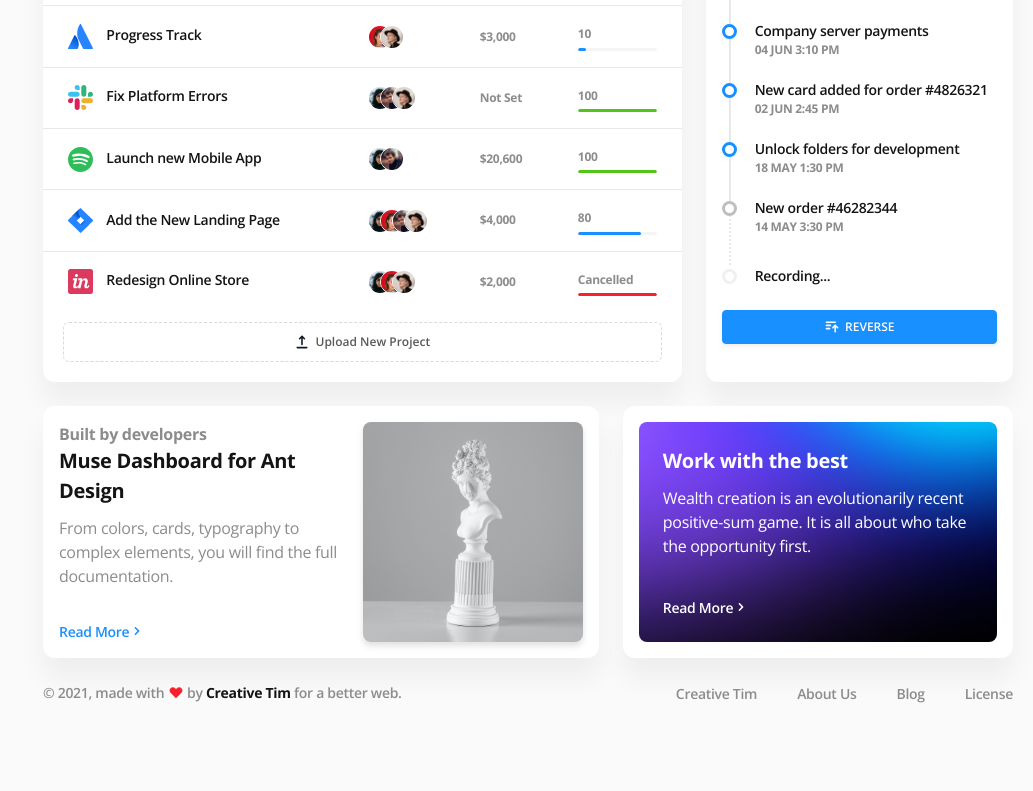
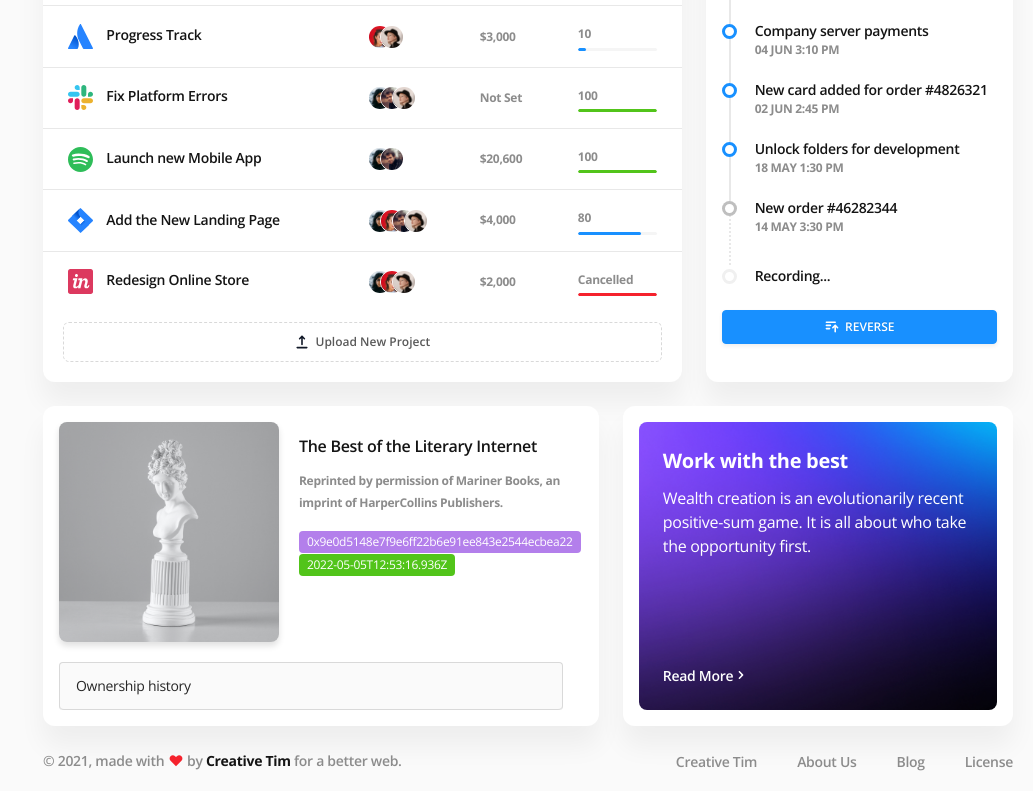
Before and after one commit to mohan-1990/software-license-management-as-nft, a Vue app in the folder app_ui/: page /#/discover in a window 1280 px wide. Shown: the part 899-1690 px from the top of the page, without its empty margins (247-1280 px from the left). Before the commit the page ends 1622 px from the top, so only its background shows below. Built offline with nearby package versions, Linux system fonts and the light colour scheme; what vue-github-buttons would draw is missing.

Commit message:
CardNFT component created for discover view

```diff
--- /dev/null
+++ b/app_ui/src/components/Cards/CardNFT.vue
@@ -0,0 +1,100 @@
+<template>
+
+	<a-card :bordered="false" class="card-info">
+		<a-row type="flex">
+			<a-col class="col-img" :span="24" :xl="12">
+				<div class="card-img-bg">
+					<img src="images/info-card-1.jpg" alt="">
+				</div>
+			</a-col>
+			<a-col class="col-content" :span="24" :xl="12" style="margin-left: 20px">
+				<div class="card-content">
+					<a-list item-layout="vertical"
+					:split="false"
+					:data-source="data">
+						<a-list-item slot="renderItem" slot-scope="item">
+							<a-list-item-meta>
+								<template #title>
+									<h6 class="font-semibold" style="color: #141414">{{ item.title }}</h6>
+								</template>
+								<template #description>
+									<h6 class="text-sm">{{ item.description }}</h6>
+								</template>
+							</a-list-item-meta>
+							<a-row type="flex" align="middle">
+								<a-col :span="24" :md="12">
+									<a-tag color="#B37FEB">{{item.owner}}</a-tag>
+								</a-col>
+							</a-row>
+							<a-row type="flex" align="middle">
+								<a-col :span="24" :md="12">
+									<a-tag color="#52C41A">{{item.created_at}}</a-tag>
+								</a-col>
+							</a-row>
+						</a-list-item>
+					</a-list>
+				</div>
+			</a-col>
+		</a-row>
+		<a-row type="flex">
+			<a-col class="col-content" :span="24" :xl="12" style="margin-top: 20px">
+				<a-collapse expandIconPosition="right">
+					<a-collapse-panel key="1">
+						<template #header>
+							<span>Ownership history</span>
+						</template>
+						<a-timeline pending="Recording...">
+							<a-timeline-item color="green">
+								$2,400 - Redesign store
+								<p>09 JUN 7:20 PM</p>
+							</a-timeline-item>
+							<a-timeline-item color="green">
+								New order #3654323
+								<p>08 JUN 12:20 PM</p>
+							</a-timeline-item>
+							<a-timeline-item color="blue">
+								Company server payments
+								<p>04 JUN 3:10 PM</p>
+							</a-timeline-item>
+							<a-timeline-item color="blue">
+								New card added for order #4826321
+								<p>02 JUN 2:45 PM</p>
+							</a-timeline-item>
+							<a-timeline-item color="blue">
+								Unlock folders for development
+								<p>18 MAY 1:30 PM</p>
+							</a-timeline-item>
+							<a-timeline-item color="gray">
+								New order #46282344
+								<p>14 MAY 3:30 PM</p>
+							</a-timeline-item>
+							<template #pendingDot> </template>
+						</a-timeline>
+					</a-collapse-panel>
+				</a-collapse>
+			</a-col>
+		</a-row>
+	</a-card>
+
+</template>
+
+<script>
+
+	export default ({
+		props: {
+			data: {
+				type: Array,
+				default: () => [],
+			},
+			ownership: {
+				type: Array,
+				default: () => [],
+			},
+		},
+		data() {
+			return {
+			}
+		},
+	})
+
+</script>
--- a/app_ui/src/views/Discover.vue
+++ b/app_ui/src/views/Discover.vue
@@ -72,9 +72,11 @@
 		<a-row :gutter="24" type="flex" align="stretch">
 			<a-col :span="24" :xl="14" class="mb-24">
 
-				<!-- Information Card 1 -->
-				<CardInfo></CardInfo>
-				<!-- / Information Card 1 -->
+				<!-- NFT Card -->
+				<CardNFT
+				:data="nftCardData"
+				></CardNFT>
+				<!-- / NFT Card -->
 
 			</a-col>
 			<a-col :span="24" :xl="10" class="mb-24">
@@ -107,8 +109,8 @@
 	// Order History card component.
 	import CardOrderHistory from '../components/Cards/CardOrderHistory' ;
 
-	// Information card 1.
-	import CardInfo from '../components/Cards/CardInfo' ;
+	// NFT Card
+	import CardNFT from '../components/Cards/CardNFT';
 
 	// Information card 2.
 	import CardInfo2 from '../components/Cards/CardInfo2' ;
@@ -263,6 +265,26 @@
 		},
 	];
 
+	const nftCardData = [{
+		key: 0,
+		title: "The Best of the Literary Internet",
+		description: "Reprinted by permission of Mariner Books, an imprint of HarperCollins Publishers.",
+		tokenId: 3,
+		owner: "0x9e0d5148e7f9e6ff22b6e91ee843e2544ecbea22",
+		created_at: "2022-05-05T12:53:16.936Z"
+	}];
+
+	const nftCardColumns = [{
+		title: 'TOKEN ID',
+		dataIndex: 'name',
+		class: 'font-semibold text-muted',
+	},
+	{
+		title: 'OWNER ADDRESS',
+		dataIndex: 'value',
+		class: 'font-semibold text-muted',
+	}];
+
 	export default ({
 		components: {
 			CardBarChart,
@@ -270,8 +292,8 @@
 			WidgetCounter,
 			CardProjectTable,
 			CardOrderHistory,
-			CardInfo,
 			CardInfo2,
+			CardNFT,
 		},
 		data() {
 			return {
@@ -284,6 +306,11 @@
 
 				// Counter Widgets Stats
 				stats,
+
+				// NFT Card Data
+				nftCardData,
+				// NFT Card Columns
+				nftCardColumns,
 			}
 		},
 	})
```
